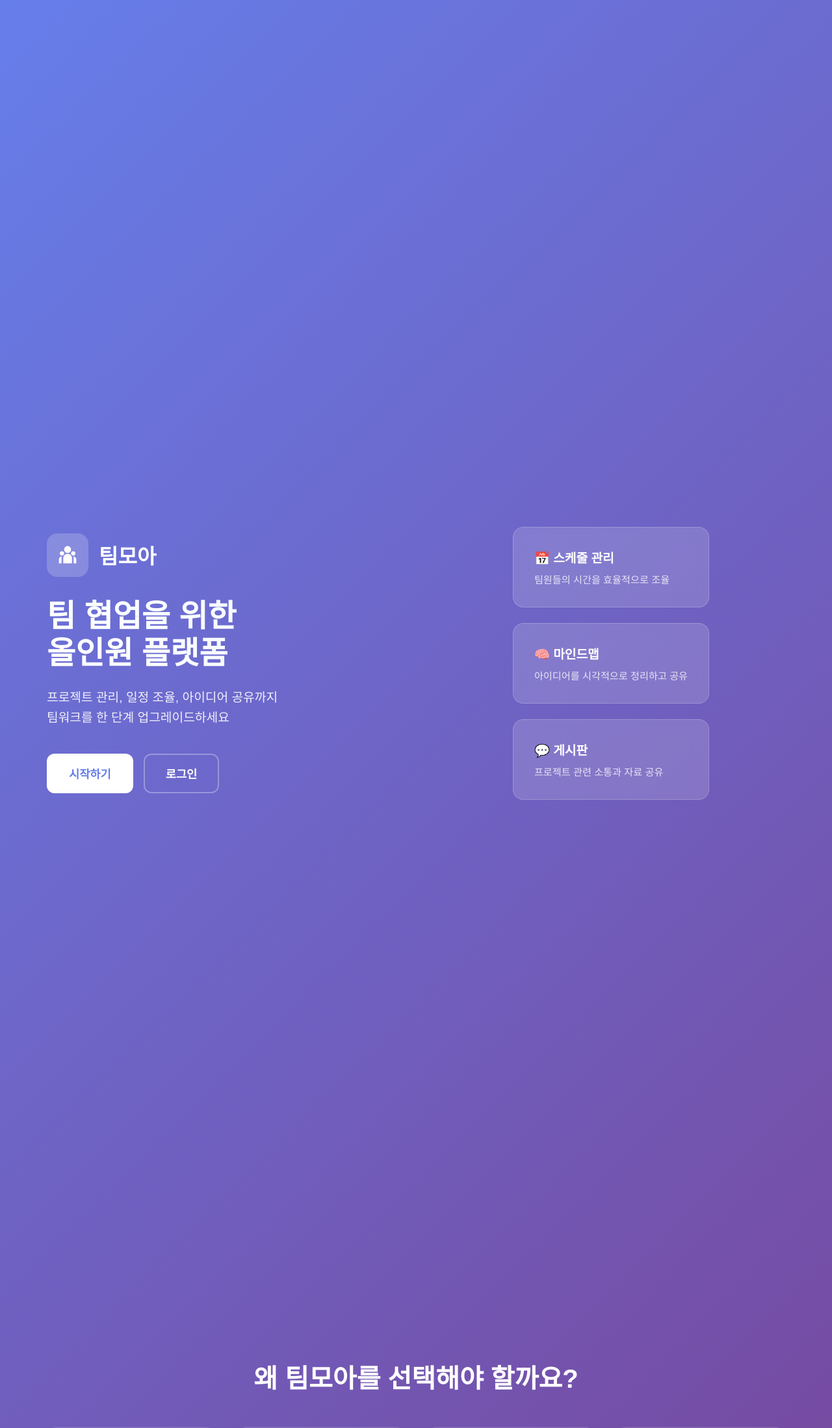
After one commit to TlesMes/TeamMoa-Refactor, a Django app: page /teams/ in a window 1280 px wide. The commit adds this page. Shown: the whole page at 65% size. Run offline with Django 4.2, Linux system fonts and the light colour scheme; some libraries are stand-ins or nearby versions; some web fonts are replaced.

Commit message:
team_list, home 페이지를 개선
root url을 team:main_page로 연결
views.main_page에서 로그인 여부 검사
비로그인 - 신규 홈(main_landing)
로그인 - 기존 team_list(main_authenticated)
로 연결

```diff
--- a/TeamMoa/urls.py
+++ b/TeamMoa/urls.py
@@ -20,7 +20,7 @@ from django.views.generic.base import RedirectView
 
 urlpatterns = [
     path('admin/', admin.site.urls),
-    path('', RedirectView.as_view(url='/accounts/', permanent=False)),
+    path('', include('teams.urls')),
     path('accounts/', include('accounts.urls')),
     path('teams/', include('teams.urls')),
     path('shares/',include('shares.urls')),
--- a/static/css/base_minimal_alt.css
+++ b/static/css/base_minimal_alt.css
@@ -17,8 +17,244 @@ body {
   justify-content: center;
   align-items: center;
   width: 100%;
-  height: 100vh;
+  min-height: 100vh;
   background: #e7e9ed;
+}
+
+/* Landing Page Styles */
+.landing-section {
+  min-height: 100vh;
+  background: linear-gradient(135deg, #667eea 0%, #764ba2 100%) !important;
+  color: white;
+  position: fixed;
+  top: 0;
+  left: 0;
+  right: 0;
+  bottom: 0;
+  z-index: 10;
+  overflow-y: auto;
+}
+
+/* Hide header when landing page is active */
+body:has(.landing-section) .header {
+  display: none;
+}
+
+/* Alternative fallback for browsers without :has() support */
+.landing-section ~ .header,
+.landing-section + .header {
+  display: none;
+}
+
+.landing-container {
+  max-width: 1200px;
+  margin: 0 auto;
+  padding: 2rem;
+}
+
+/* Hero Section */
+.hero-section {
+  display: grid;
+  grid-template-columns: 1fr 1fr;
+  gap: 4rem;
+  align-items: center;
+  min-height: 90vh;
+  padding: 2rem 0;
+}
+
+.hero-content {
+  text-align: left;
+}
+
+.logo-section {
+  display: flex;
+  align-items: center;
+  margin-bottom: 2rem;
+}
+
+.logo-icon {
+  background: rgba(255, 255, 255, 0.2);
+  border-radius: 16px;
+  padding: 1rem;
+  margin-right: 1rem;
+}
+
+.logo-icon i {
+  font-size: 2rem;
+  color: white;
+}
+
+.site-title {
+  font-size: 2rem;
+  font-weight: 600;
+  margin: 0;
+}
+
+.hero-title {
+  font-size: 3rem;
+  font-weight: 700;
+  line-height: 1.2;
+  margin-bottom: 1.5rem;
+  background: linear-gradient(45deg, #fff, #f0f8ff);
+  -webkit-background-clip: text;
+  -webkit-text-fill-color: transparent;
+}
+
+.hero-description {
+  font-size: 1.2rem;
+  line-height: 1.6;
+  margin-bottom: 2.5rem;
+  opacity: 0.9;
+}
+
+.cta-buttons {
+  display: flex;
+  gap: 1rem;
+}
+
+.btn {
+  padding: 1rem 2rem;
+  border-radius: 12px;
+  font-family: "GmarketSansMedium", sans-serif;
+  font-weight: 600;
+  font-size: 1.1rem;
+  text-decoration: none;
+  transition: all 0.3s ease;
+  cursor: pointer;
+  border: 2px solid transparent;
+}
+
+.btn-primary {
+  background: white;
+  color: #667eea;
+}
+
+.btn-primary:hover {
+  background: #f8f9ff;
+  transform: translateY(-2px);
+  box-shadow: 0 8px 25px rgba(255, 255, 255, 0.3);
+}
+
+.btn-secondary {
+  background: transparent;
+  color: white;
+  border-color: rgba(255, 255, 255, 0.3);
+}
+
+.btn-secondary:hover {
+  background: rgba(255, 255, 255, 0.1);
+  border-color: white;
+  transform: translateY(-2px);
+}
+
+/* Hero Image - Feature Preview */
+.hero-image {
+  display: flex;
+  justify-content: center;
+  align-items: center;
+}
+
+.feature-preview {
+  display: flex;
+  flex-direction: column;
+  gap: 1.5rem;
+}
+
+.preview-card {
+  background: rgba(255, 255, 255, 0.15);
+  backdrop-filter: blur(10px);
+  border: 1px solid rgba(255, 255, 255, 0.2);
+  border-radius: 16px;
+  padding: 2rem;
+  transition: all 0.3s ease;
+}
+
+.preview-card:hover {
+  background: rgba(255, 255, 255, 0.2);
+  transform: translateY(-4px);
+}
+
+.preview-card h4 {
+  font-size: 1.2rem;
+  margin-bottom: 0.5rem;
+}
+
+.preview-card p {
+  opacity: 0.8;
+  font-size: 0.95rem;
+}
+
+/* Features Section */
+.features-section {
+  padding: 5rem 0;
+  text-align: center;
+}
+
+.features-title {
+  font-size: 2.5rem;
+  font-weight: 600;
+  margin-bottom: 3rem;
+}
+
+.features-grid {
+  display: grid;
+  grid-template-columns: repeat(auto-fit, minmax(250px, 1fr));
+  gap: 2rem;
+  margin-top: 3rem;
+}
+
+.feature-item {
+  background: rgba(255, 255, 255, 0.1);
+  border-radius: 16px;
+  padding: 2.5rem 2rem;
+  transition: all 0.3s ease;
+}
+
+.feature-item:hover {
+  background: rgba(255, 255, 255, 0.15);
+  transform: translateY(-8px);
+}
+
+.feature-icon {
+  font-size: 3rem;
+  margin-bottom: 1rem;
+}
+
+.feature-item h3 {
+  font-size: 1.3rem;
+  font-weight: 600;
+  margin-bottom: 1rem;
+}
+
+.feature-item p {
+  opacity: 0.9;
+  line-height: 1.5;
+}
+
+/* Responsive Design */
+@media (max-width: 768px) {
+  .hero-section {
+    grid-template-columns: 1fr;
+    gap: 2rem;
+    text-align: center;
+  }
+
+  .hero-title {
+    font-size: 2.2rem;
+  }
+
+  .cta-buttons {
+    justify-content: center;
+    flex-wrap: wrap;
+  }
+
+  .features-grid {
+    grid-template-columns: 1fr;
+  }
+
+  .landing-container {
+    padding: 1rem;
+  }
 }
 
 .header {
--- /dev/null
+++ b/teams/templates/teams/main_landing.html
@@ -0,0 +1,82 @@
+{% extends 'base_minimal_alt.html' %}
+{% load static %}
+
+{% block contents %}
+<!-- 미로그인 사용자: 랜딩 페이지 -->
+<section class="landing-section">
+  <div class="landing-container">
+
+    <!-- Hero Section -->
+    <div class="hero-section">
+      <div class="hero-content">
+        <div class="logo-section">
+          <div class="logo-icon">
+            <i class="ri-team-fill"></i>
+          </div>
+          <h1 class="site-title">팀모아</h1>
+        </div>
+
+        <h2 class="hero-title">팀 협업을 위한<br>올인원 플랫폼</h2>
+        <p class="hero-description">
+          프로젝트 관리, 일정 조율, 아이디어 공유까지<br>
+          팀워크를 한 단계 업그레이드하세요
+        </p>
+
+        <div class="cta-buttons">
+          <a href="/accounts/signup/" class="btn btn-primary">
+            시작하기
+          </a>
+          <a href="/accounts/login/" class="btn btn-secondary">
+            로그인
+          </a>
+        </div>
+      </div>
+
+      <div class="hero-image">
+        <div class="feature-preview">
+          <div class="preview-card">
+            <h4>📅 스케줄 관리</h4>
+            <p>팀원들의 시간을 효율적으로 조율</p>
+          </div>
+          <div class="preview-card">
+            <h4>🧠 마인드맵</h4>
+            <p>아이디어를 시각적으로 정리하고 공유</p>
+          </div>
+          <div class="preview-card">
+            <h4>💬 게시판</h4>
+            <p>프로젝트 관련 소통과 자료 공유</p>
+          </div>
+        </div>
+      </div>
+    </div>
+
+    <!-- Features Section -->
+    <div class="features-section">
+      <h2 class="features-title">왜 팀모아를 선택해야 할까요?</h2>
+      <div class="features-grid">
+        <div class="feature-item">
+          <div class="feature-icon">🚀</div>
+          <h3>간편한 팀 관리</h3>
+          <p>복잡한 설정 없이 바로 시작하는 팀 프로젝트</p>
+        </div>
+        <div class="feature-item">
+          <div class="feature-icon">⏰</div>
+          <h3>실시간 일정 조율</h3>
+          <p>팀원들의 가용 시간을 한눈에 파악</p>
+        </div>
+        <div class="feature-item">
+          <div class="feature-icon">💡</div>
+          <h3>창의적 협업</h3>
+          <p>마인드맵으로 아이디어를 자유롭게 표현</p>
+        </div>
+        <div class="feature-item">
+          <div class="feature-icon">📋</div>
+          <h3>체계적 소통</h3>
+          <p>게시판을 통한 효율적인 정보 공유</p>
+        </div>
+      </div>
+    </div>
+
+  </div>
+</section>
+{% endblock %}
--- a/teams/urls.py
+++ b/teams/urls.py
@@ -4,6 +4,7 @@ from . import views
 app_name = 'teams'
 
 urlpatterns = [
+    path('', views.main_page, name='main_page'),
     path('team_list/', views.team_list, name='team_list'),
     path('team_create/', views.team_create, name='team_create'),
     path('team_search/', views.team_search, name='team_search'),
--- a/teams/views.py
+++ b/teams/views.py
@@ -22,14 +22,42 @@ def is_member(request, pk) -> bool:
         else:
             return False
 
-def team_list(request):
+def main_page(request):
+    """
+    통합 메인 화면
+    - 미로그인: 사이트 소개 + 로그인/회원가입 안내
+    - 로그인: 팀 목록 화면
+    """
     user = request.user
     if user.is_authenticated:
+        # 로그인 상태: 팀 목록 표시
         joined_teams = Team.objects.filter(members=user).order_by('id')
-        # page = request.GET.get('page',1)
-        # mypaginator = Paginator(joined_teams, 5)
-        # myteams = mypaginator.get_page(page)
-    return render(request, 'teams/team_list.html', {'teams': joined_teams})
+        return render(request, 'teams/main_authenticated.html', {
+            'teams': joined_teams
+        })
+    else:
+        # 미로그인 상태: 랜딩 페이지
+        return render(request, 'teams/main_landing.html')
+
+def team_list(request):
+    """
+    통합 메인 화면
+    - 미로그인: 사이트 소개 + 로그인/회원가입 안내
+    - 로그인: 팀 목록 화면
+    """
+    user = request.user
+    if user.is_authenticated:
+        # 로그인 상태: 팀 목록 표시
+        joined_teams = Team.objects.filter(members=user).order_by('id')
+        return render(request, 'teams/main_page.html', {
+            'teams': joined_teams,
+            'is_authenticated': True
+        })
+    else:
+        # 미로그인 상태: 랜딩 페이지
+        return render(request, 'teams/main_page.html', {
+            'is_authenticated': False
+        })
 
 
 def team_create(request):
--- a/templates/base_minimal_alt.html
+++ b/templates/base_minimal_alt.html
@@ -5,6 +5,7 @@
     <meta charset="utf-8" />
     <title>TeamMoa</title>
     <link rel="icon" type="image/svg+xml" href="{% static 'assets/img/LogoB.svg' %}">
+    <link href="https://cdn.jsdelivr.net/npm/remixicon@4.0.0/fonts/remixicon.css" rel="stylesheet">
     <link rel="stylesheet" href="{% static 'css/base_minimal_alt.css' %}" />
   </head>
   <body>
```
Also changed, not shown: teams/templates/teams/main_authenticated.html (added, +86 -0 lines).
